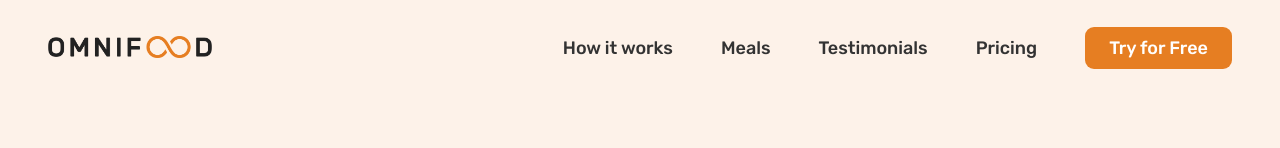
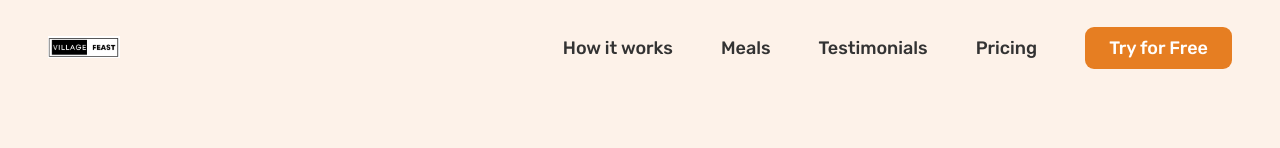
Before and after one commit to parshuramd/html_css, a website: page index.html in a window 1280 px wide. Shown: the top 148 px of the page. Drawn offline with nearby package versions, Linux system fonts and the light colour scheme; files whose address does not match are found by name.

Commit message:
village-feast

```diff
--- a/index.html
+++ b/index.html
@@ -4,7 +4,7 @@
     <meta charset="UTF-8" />
     <meta http-equiv="X-UA-Compatible" content="IE=edge" />
     <meta name="viewport" content="width=device-width, initial-scale=1.0" />
-    <title>OmniFood</title>
+    <title>Village Feast &dash; Taste the Charm of Village Dining!!</title>
     <link rel="preconnect" href="https://fonts.googleapis.com" />
     <link rel="preconnect" href="https://fonts.gstatic.com" crossorigin />
     <link
@@ -19,7 +19,7 @@
   <body>
     <header class="header">
       <a href="#">
-        <img class="logo" alt="omnifood logo" src="img/omnifood-logo.png"
+        <img class="logo" alt="village feast logo" src="img/VFLogo.png"
       /></a>
       <nav class="main-nav">
         <ul class="main-nav-list">
@@ -566,7 +566,7 @@
       <div class="container grid grid--footer">
         <div class="logo-col">
           <a href="#" class="footer-logo">
-            <img class="logo" alt="omnifood logo" src="img/omnifood-logo.png"
+            <img class="logo" alt="omnifood logo" src="img/VFLogo.png"
           /></a>
           <ul class="social-links">
             <li>
```
Also changed, not shown: img/VFLogo.png (added).
